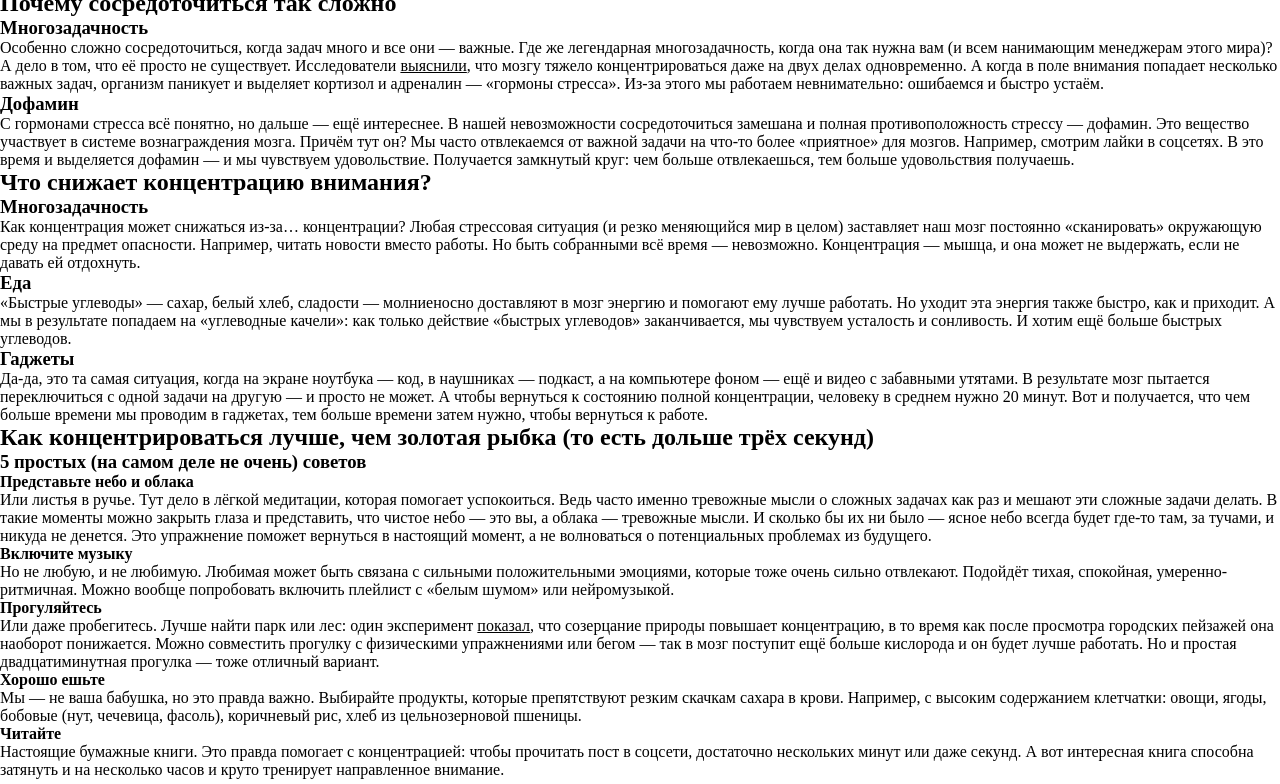
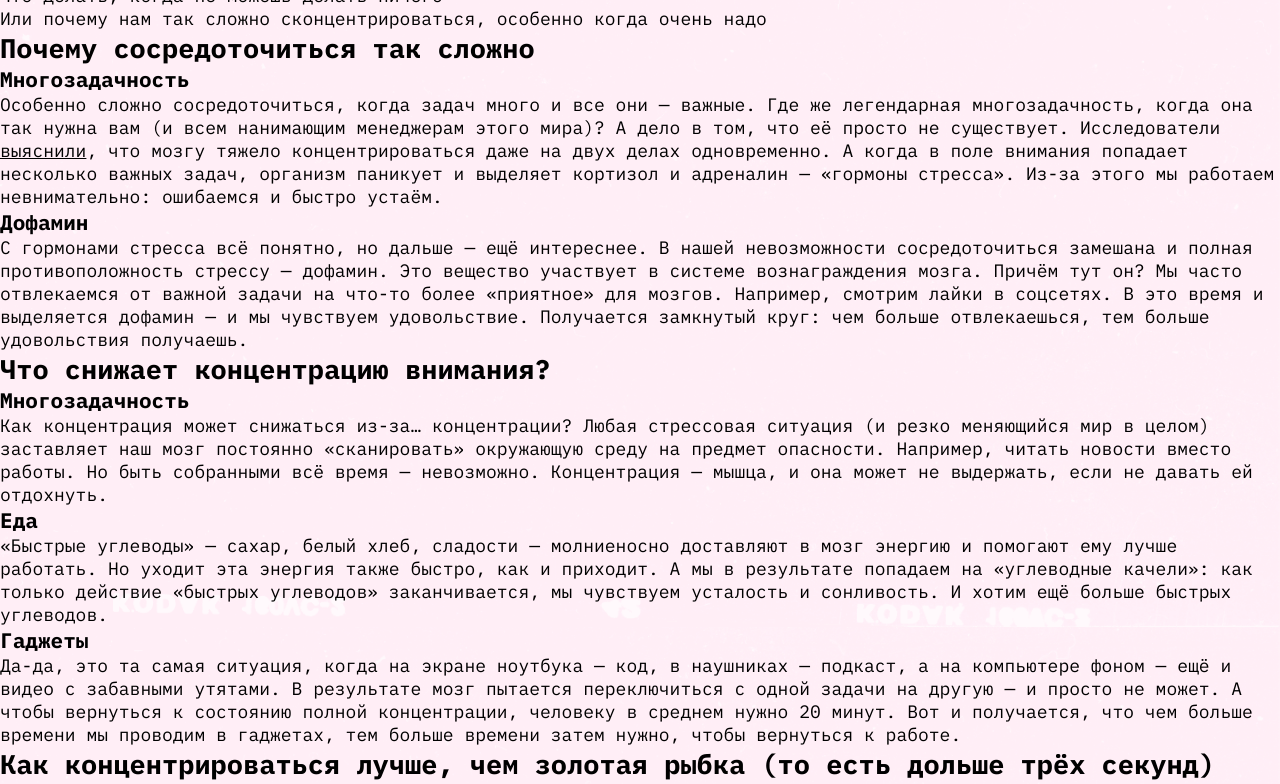
Before and after one commit to Brodyagados/slozhno-sosredotochitsya, a website: page index.html in a window 1280 px wide. Shown: the part 173-957 px from the top of the page. Drawn offline with Linux system fonts and the light colour scheme.

Commit message:
Стили для страницы

```diff
--- a/styles/style.css
+++ b/styles/style.css
@@ -2,4 +2,12 @@
 
 .page {
   /* сохраните в разметке и стилях класс page. На его основе работает скрипт. */
+
+  font-size: 18px;
+  font-family: var(--font-family);
+  background-image: var(--bg-image);
+  background-position: center;
+  background-size: cover;
+  background-repeat: no-repeat;
+  background-attachment: fixed;
 }
```
